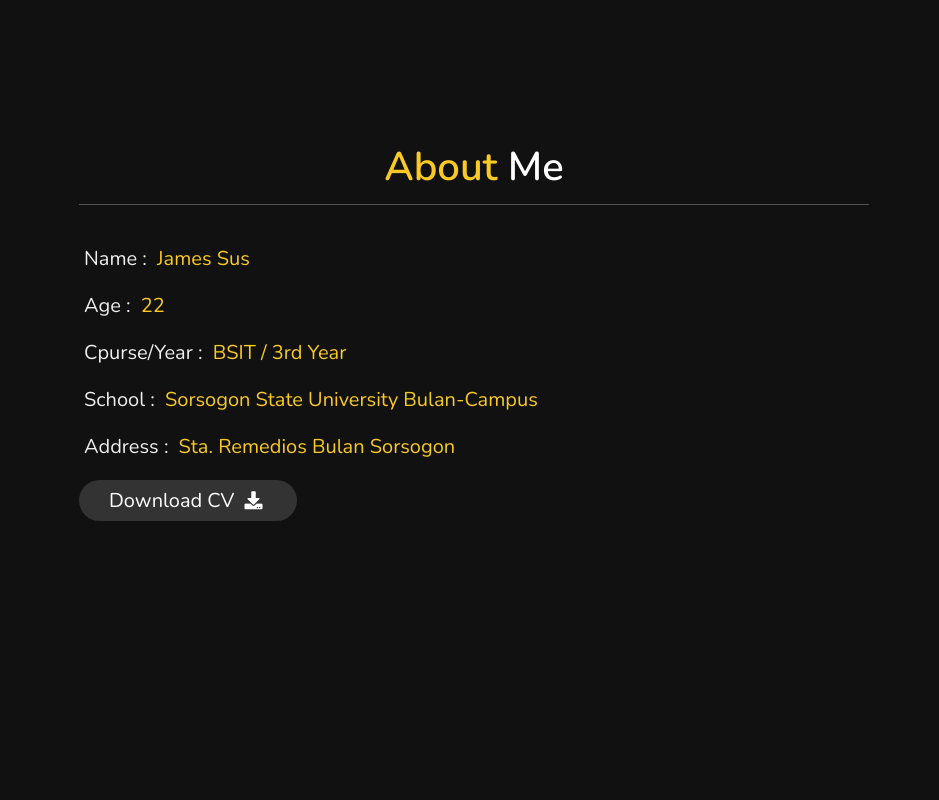
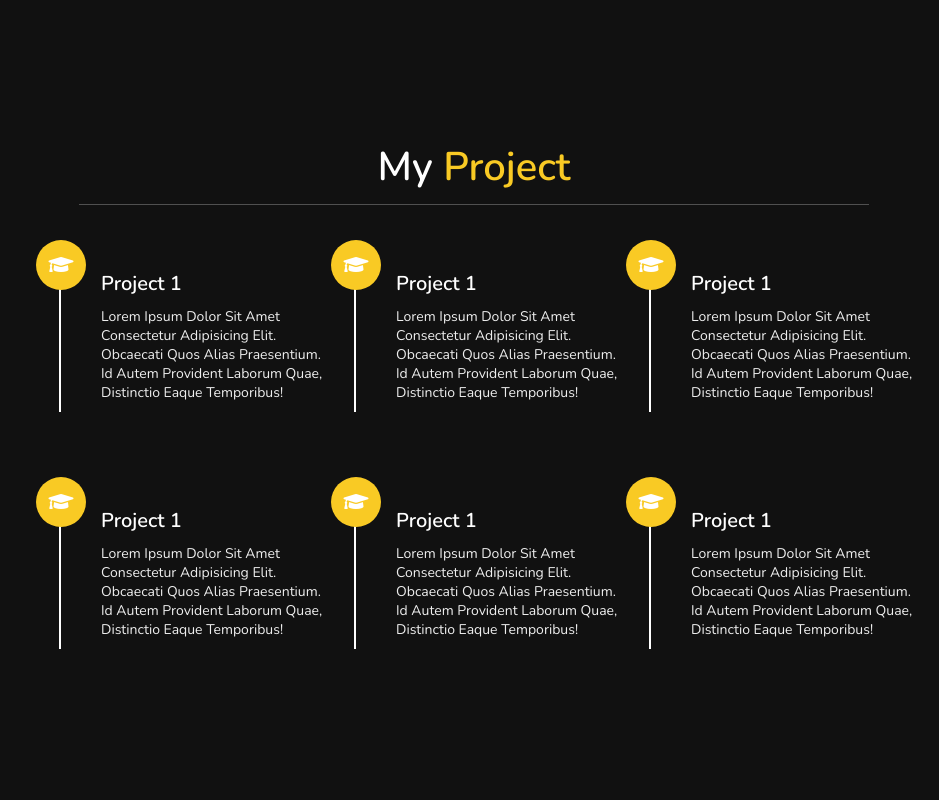
Before and after one commit to Jamessus/personal_portfolio, a plain HTML site: page index.html in a window 1280 px wide. Shown: the part 1480-2280 px from the top of the page, without its empty margins (341-1280 px from the left). Drawn offline with nearby package versions, Linux system fonts and the light colour scheme; files whose address does not match are found by name.

Commit message:
Update index.html

```diff
--- a/index.html
+++ b/index.html
@@ -75,25 +75,6 @@
 
 <!-- about section ends -->
 
-<section class="about" id="about">
-
-    <h1 class="heading"> <span>about</span> me </h1>
-
-    <div class="row">
-
-        <div class="info">
-            <h3> <span> name : </span>James Sus </h3>
-            <h3> <span> age : </span> 22 </h3>
-            <h3> <span> cpurse/Year : </span> BSIT / 3rd Year </h3>
-            <h3> <span> school : </span>Sorsogon State University Bulan-Campus </h3>
-            <h3> <span> address : </span> Sta. Remedios Bulan Sorsogon </h3>
-            <a href="#"><button class="btn"> download CV <i class="fas fa-download"></i> </button></a>
-        </div>
-    </div>
-
-    </section>
-
-    <!-- about section ends -->
 
 <!-- project section starts  -->
 
```
